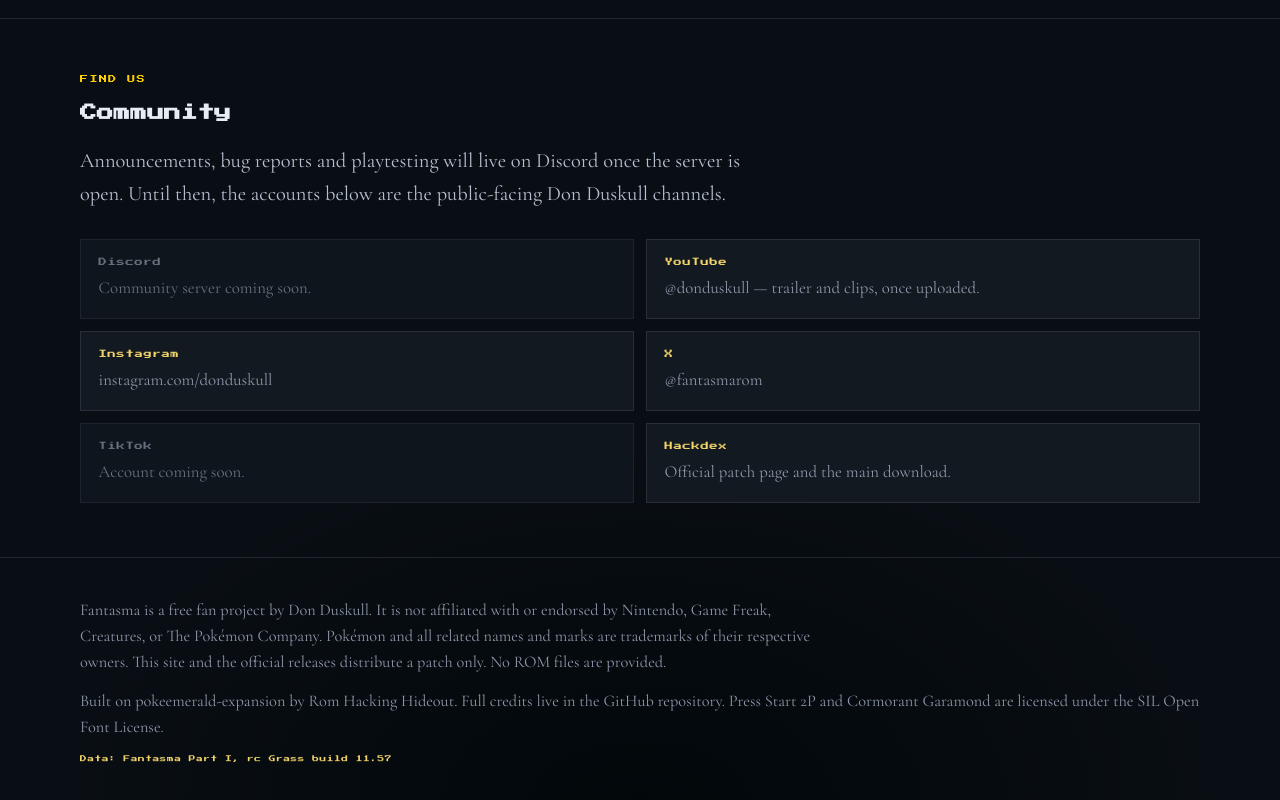
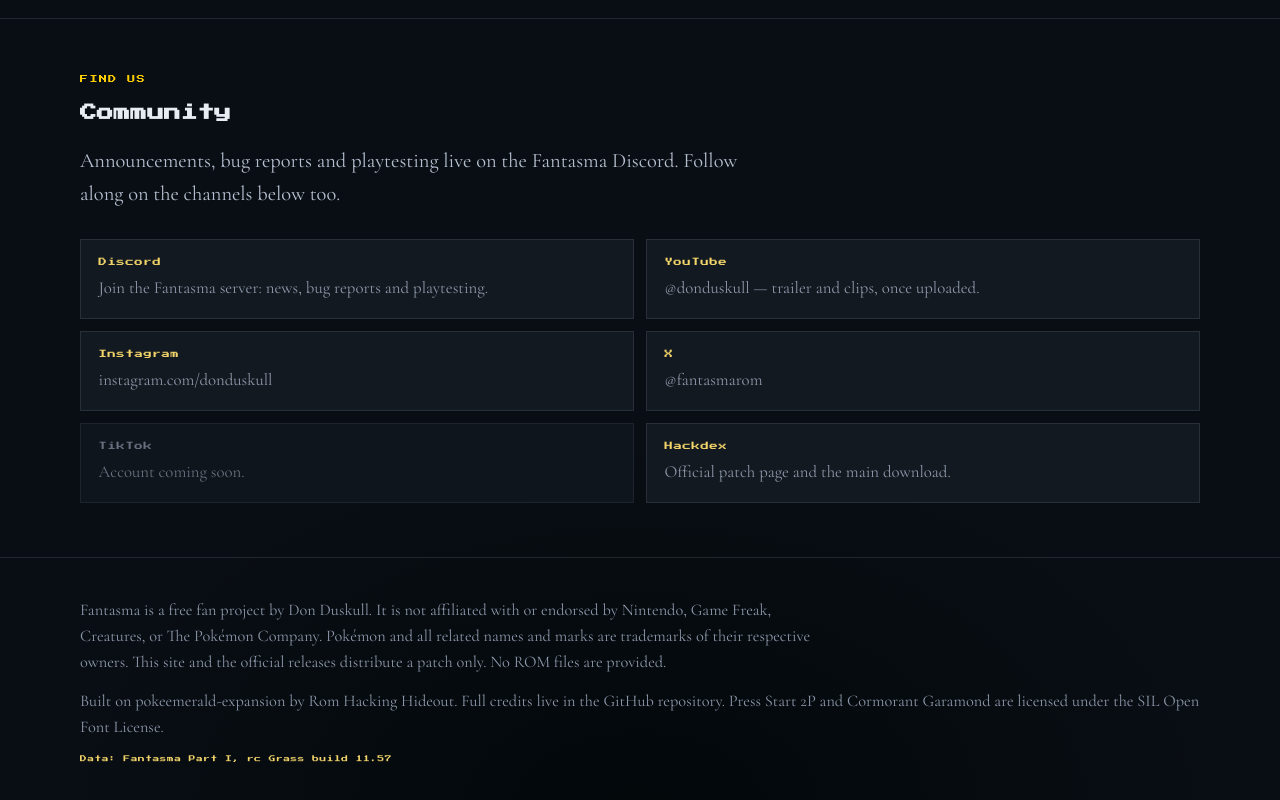
Before and after one commit to BentleySB24/fantasma, a plain HTML site: page index.html in a window 1280 px wide. Shown: the part 6705-7505 px from the top of the page. Drawn offline with Linux system fonts and the light colour scheme.

Commit message:
Add Discord invite

```diff
--- a/index.html
+++ b/index.html
@@ -321,11 +321,11 @@
       <div class="wrap">
         <p class="section-label">Find us</p>
         <h2>Community</h2>
-        <p class="intro">Announcements, bug reports and playtesting will live on Discord once the server is open. Until then, the accounts below are the public-facing Don Duskull channels.</p>
+        <p class="intro">Announcements, bug reports and playtesting live on the Fantasma Discord. Follow along on the channels below too.</p>
         <div class="links">
-          <a class="link-card soon" href="#discord">
+          <a class="link-card" href="https://discord.gg/83wbBvN7P">
             <p class="name">Discord</p>
-            <p>Community server coming soon.</p>
+            <p>Join the Fantasma server: news, bug reports and playtesting.</p>
           </a>
           <a class="link-card" href="https://www.youtube.com/@donduskull">
             <p class="name">YouTube</p>
```
